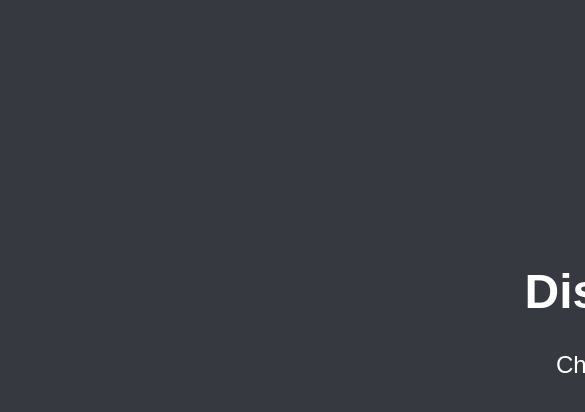
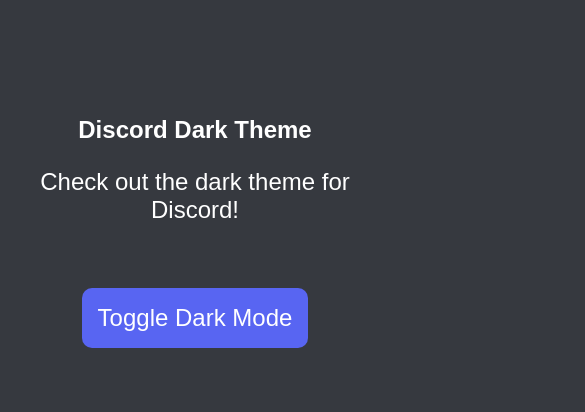
Before and after one commit to peacekeeper09/Discord_Dark_Theme, a plain HTML site: page index.html in a window 390 px wide. Shown: the top 412 px of the page, 585 px wide, since content can reach past the window. Drawn offline with Linux system fonts and the light colour scheme.

Commit message:
Update style.css

```diff
--- a/style.css
+++ b/style.css
@@ -1,4 +1,4 @@
-body {
+			body {
   background-color: #36393F;
   color: #FFFFFF;
   font-family: Arial, sans-serif;
@@ -50,3 +50,68 @@ button:hover {
   border-radius: 4px;
   top: 190px;
 }
+@media only screen and (max-width: 600px) {
+  /* Styles for mobile devices */
+  h1 {
+    font-size: 1.5rem;
+  }
+
+  .container {
+    position: static;
+    text-align: center;
+    border-radius: 4px;
+    font-size: 1.5rem;
+    width: auto;
+    height: auto;
+    top: auto;
+    left: auto;
+    padding: 2rem;
+    border-radius: 4px;
+    border: none;
+    margin: 0 auto; /* center horizontally */
+  }
+
+  button {
+    padding: 1rem;
+    font-size: 1.5rem;
+    background-color: #5865F2;
+    color: #FFFFFF;
+    border: none;
+    border-radius: 10px;
+    cursor: pointer;
+    margin-top: 2rem;
+  }
+}
+
+@media only screen and (max-width: 1200px), (max-height: 700px) {
+  /* Styles for smaller screens */
+  h1 {
+    font-size: 1.5rem;
+  }
+
+  .container {
+    position: static;
+    text-align: center;
+    border-radius: 4px;
+    font-size: 1.5rem;
+    width: auto;
+    height: auto;
+    top: auto;
+    left: auto;
+    padding: 2rem;
+    border-radius: 4px;
+    border: none;
+    margin: 0 auto; /* center horizontally */
+  }
+
+  button {
+    padding: 1rem;
+    font-size: 1.5rem;
+    background-color: #5865F2;
+    color: #FFFFFF;
+    border: none;
+    border-radius: 10px;
+    cursor: pointer;
+    margin-top: 2rem;
+  }
+}
```
